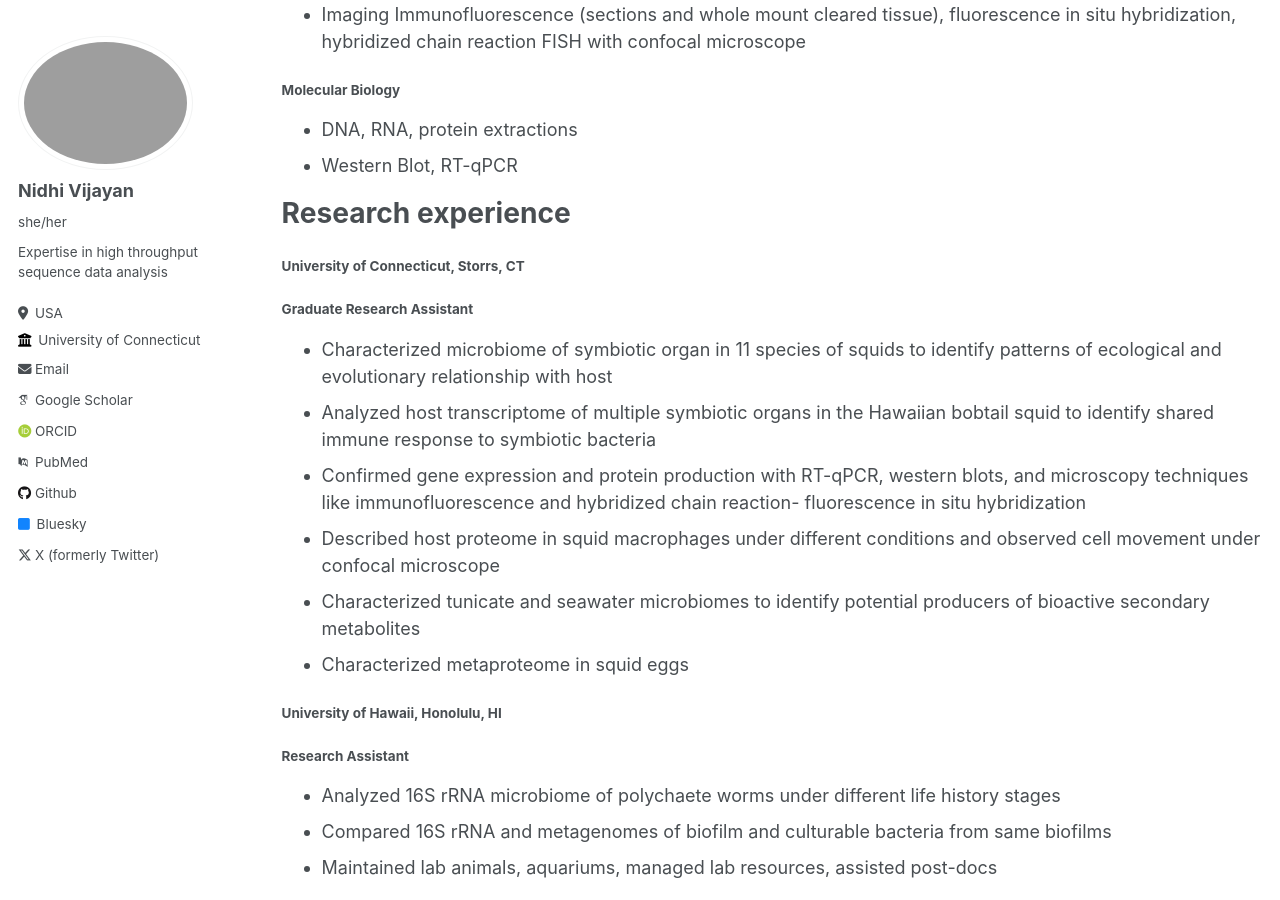
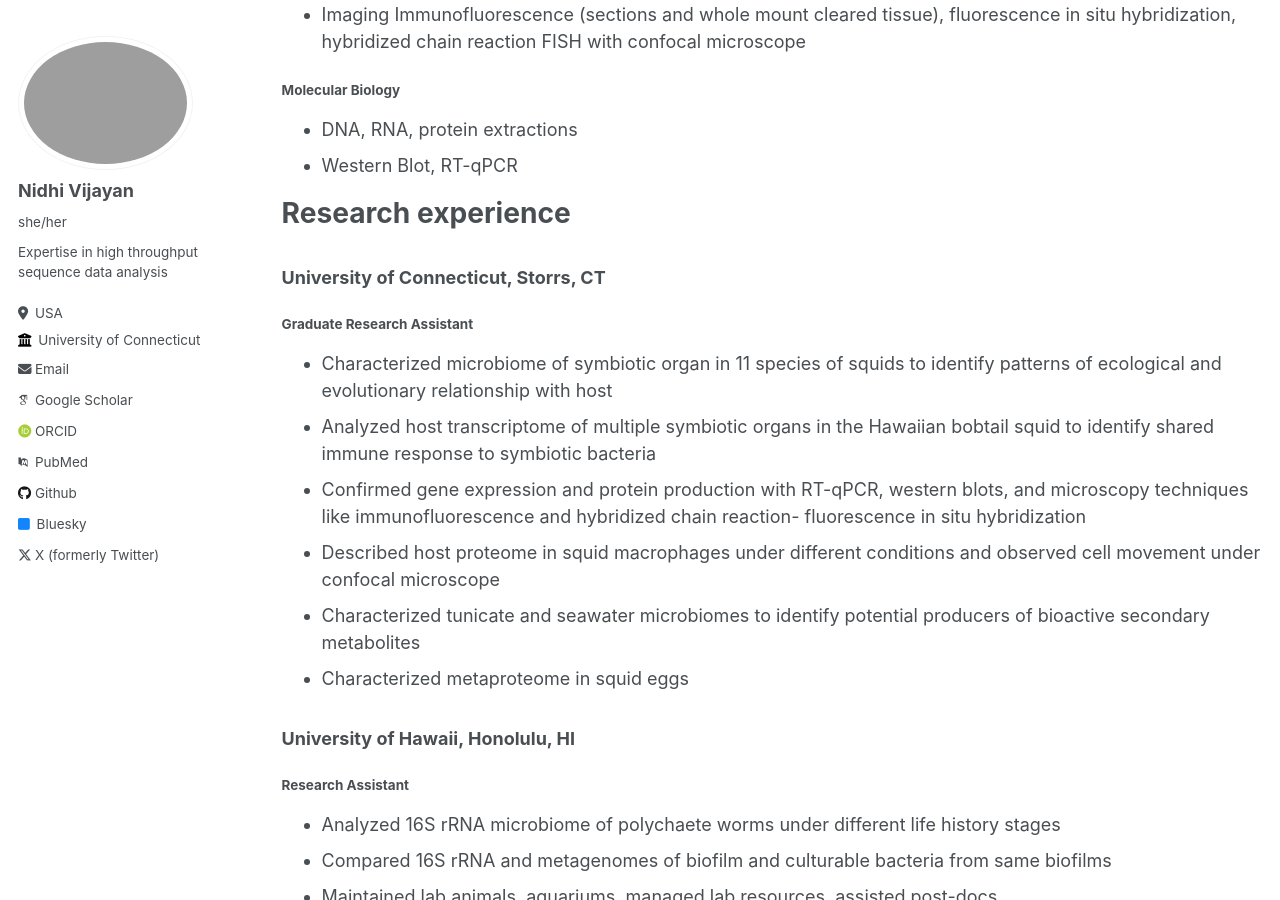
Before and after one commit to nidhivijayan/nidhivijayan.github.io, a Jekyll site: the page built from _pages/cv.md, in a window 1280 px wide and 900 px high, scrolled down 1049 px. Built offline with Jekyll 4.4.1, drawn with Linux system fonts in a browser that asks for light colours; some web fonts are replaced.

Commit message:
Update cv.md

```diff
--- a/_pages/cv.md
+++ b/_pages/cv.md
@@ -43,7 +43,7 @@ Scientific Skills
 
 Research experience
 ======
-#### University of Connecticut, Storrs, CT ####
+### University of Connecticut, Storrs, CT ###
 #### Graduate Research Assistant ####
 * Characterized microbiome of symbiotic organ in 11 species of squids to identify patterns of ecological and evolutionary relationship with host
 * Analyzed host transcriptome of multiple symbiotic organs in the Hawaiian bobtail squid to identify shared immune response to symbiotic bacteria
@@ -52,13 +52,13 @@ Research experience
 * Characterized tunicate and seawater microbiomes to identify potential producers of bioactive secondary metabolites
 * Characterized metaproteome in squid eggs
 
-#### University of Hawaii, Honolulu, HI ####
+### University of Hawaii, Honolulu, HI ###
 #### Research Assistant	####
 * Analyzed 16S rRNA microbiome of polychaete worms under different life history stages
 * Compared 16S rRNA and metagenomes of biofilm and culturable bacteria from same biofilms
 * Maintained lab animals, aquariums, managed lab resources, assisted post-docs
 
-#### Nova Southeastern University, Fort Lauderdale, FL ####
+### Nova Southeastern University, Fort Lauderdale, FL ###
 #### Lab Assistant	  ####
 * Setup Microbiology lab by preparing media and pouring plates, maintaining cultures
 
```
